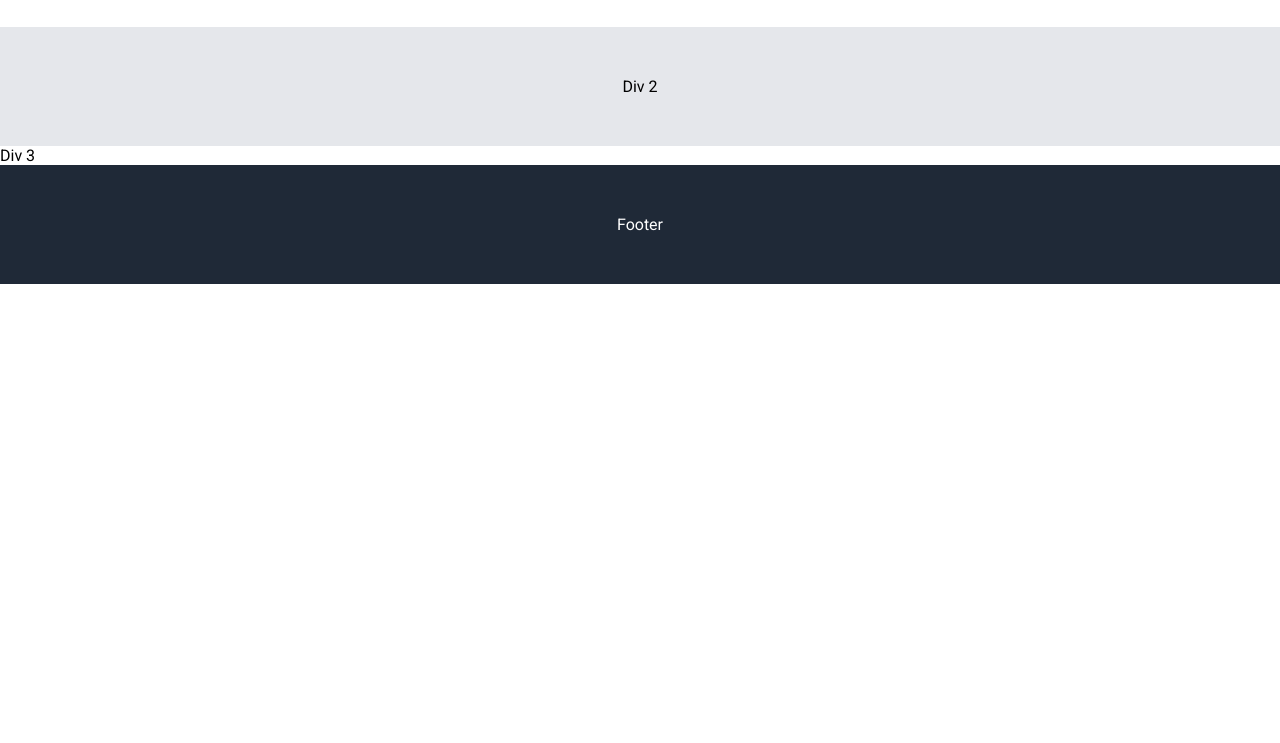
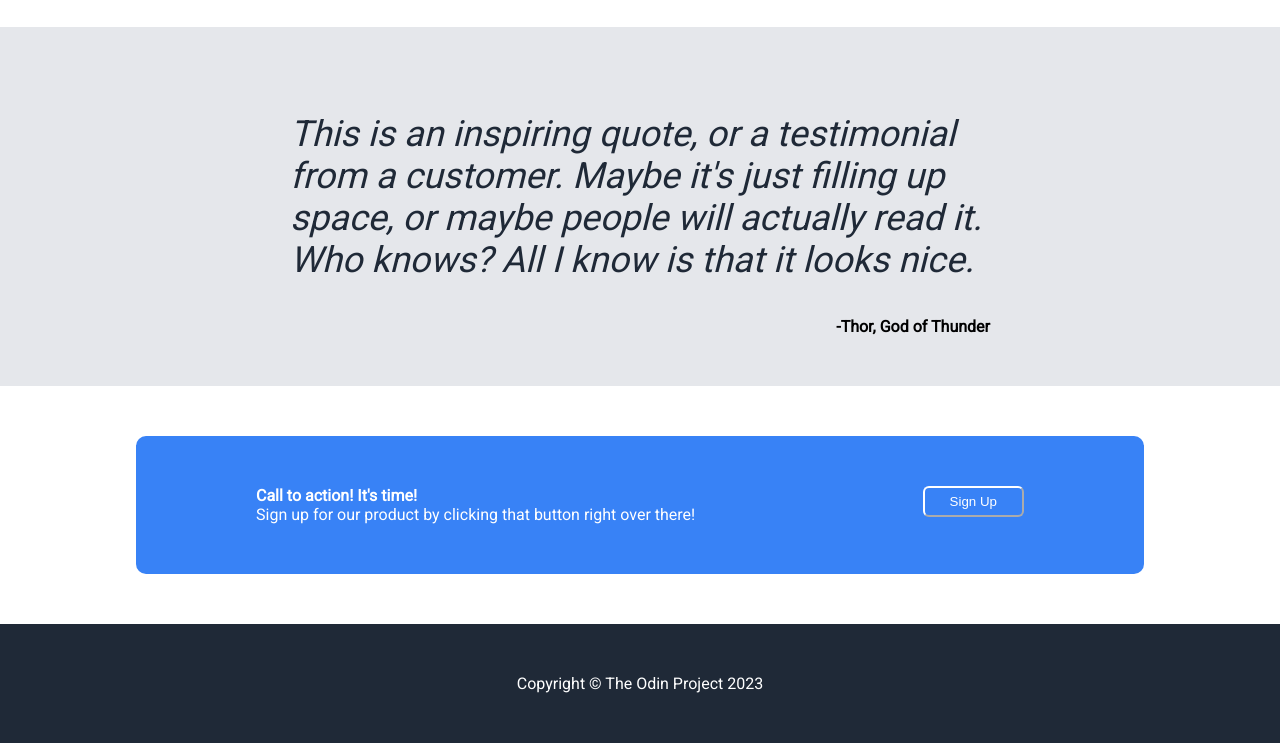
Before and after one commit to bzhaliev/OP-Landing, a plain HTML site: page index.html in a window 1280 px wide. Shown: the part 826-1569 px from the top of the page. Before the commit the page ends 1110 px from the top, so only its background shows below. Drawn offline with Linux system fonts and the light colour scheme.

Commit message:
update index.html

```diff
--- a/index.html
+++ b/index.html
@@ -4,7 +4,7 @@
     <meta charset="UTF-8">
     <meta http-equiv="X-UA-Compatible" content="IE=edge">
     <meta name="viewport" content="width=device-width, initial-scale=1.0">
-    <title>Document</title>
+    <title>OP-Landing Page</title>
     <link rel="stylesheet" href=".\styles.css">
     <style>
         @import url('https://fonts.googleapis.com/css2?family=Roboto&display=swap');
@@ -31,7 +31,7 @@
                     <p>This website has some subtext that goes here under the main title. It's a smallest font and the color is lower contrast</p>
                     <button class="su-button">Sign up</button>
                 </div>
-                <div>
+                <div class="cabin-img">
                     <img src=".\cabin.jpg" alt="cabin">
                 </div>
             </div>
@@ -60,8 +60,31 @@
             </div>
         </div>
     </div>
-    <div class="div2">Div 2</div>
-    <div class="div3">Div 3</div>
-    <div class="footer">Footer</div>
+    <div class="div2">
+        <div class="quote-wrapper">
+            <p class="quote">
+                This is an inspiring quote, or a testimonial from a customer.
+                Maybe it's just filling up space, or maybe people will actually
+                read it. Who knows? All I know is that it looks nice.
+            </p>
+            <div class="quote-author">-Thor, God of Thunder</div>
+        </div>
+    </div>
+    <div class="div3">
+        <div class="div3-container">
+            <div class="div3-box">
+                <div class="ca">
+                    <div class="ca-title">Call to action! It's time!</div>
+                    <div class="su-text">Sign up for our product by clicking that button right over there!</div>
+                </div>
+                <div>
+                    <button class="button2">Sign Up</button>
+                </div>
+            </div>
+        </div>
+    </div>
+    <div class="footer">
+        <div>Copyright © The Odin Project 2023</div>
+    </div>
 </body>
 </html>
```
